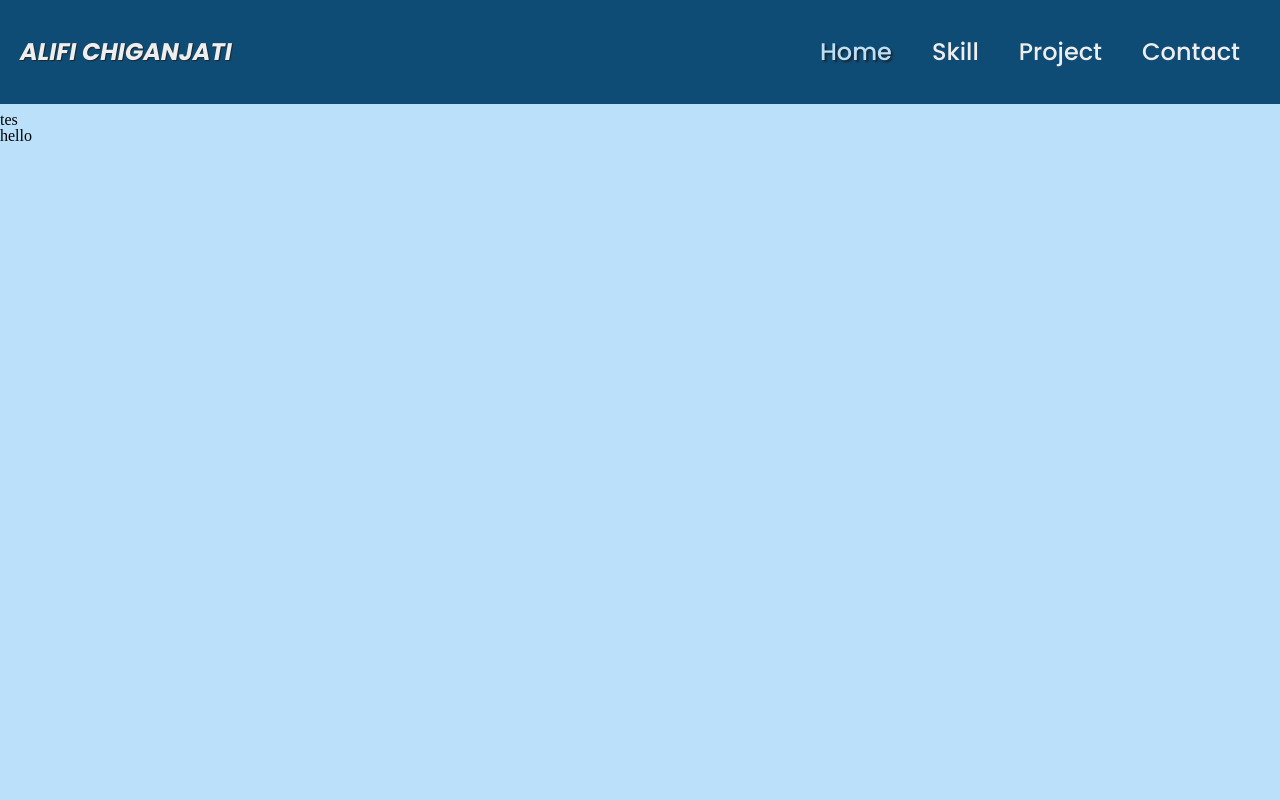
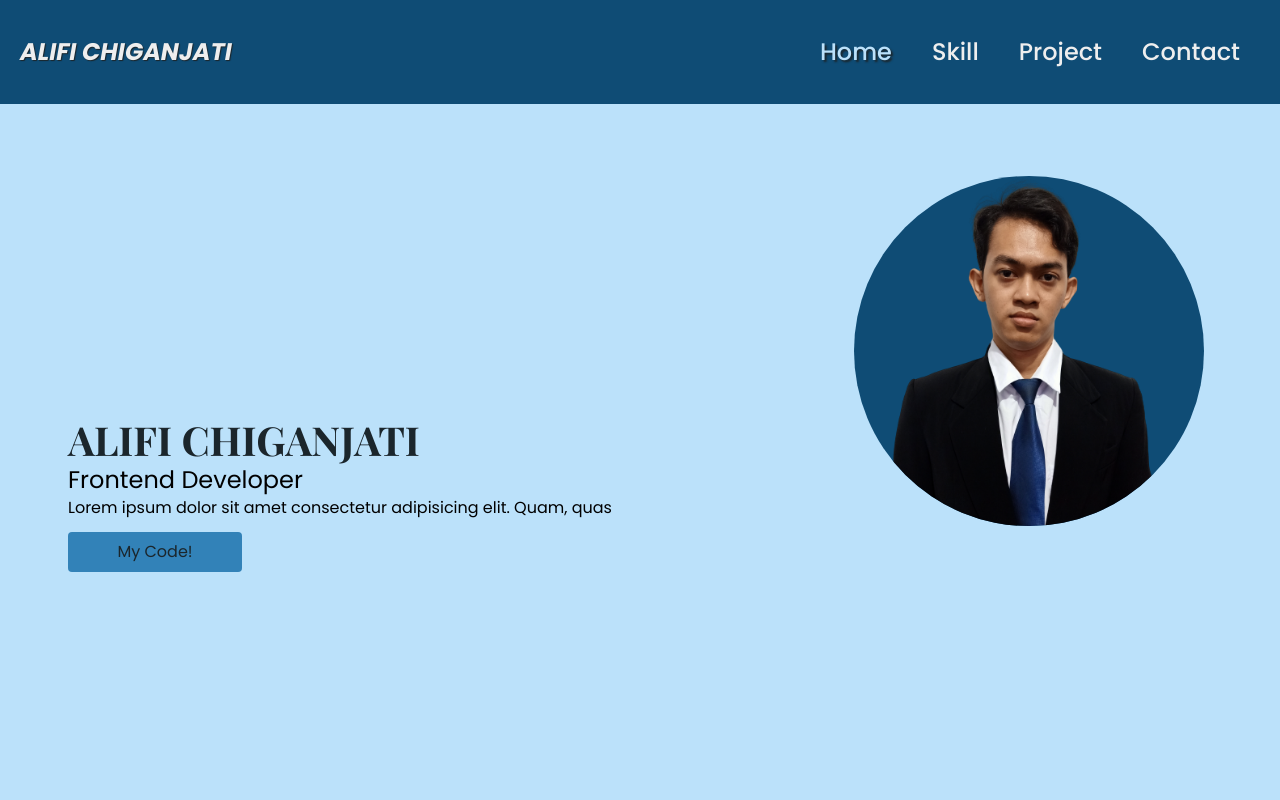
Before and after one commit to AlifiChiganjati/idCamp, a plain HTML site: page index.html in a window 1280 px wide. Shown: the top 800 px of the page. Drawn offline with nearby package versions, Linux system fonts and the light colour scheme.

Commit message:
feat: add hero section

```diff
--- a/css/global.css
+++ b/css/global.css
@@ -1,10 +1,12 @@
 @import url("https://fonts.googleapis.com/css2?family=Poppins:ital,wght@0,300;0,400;0,500;0,600;0,700;1,300;1,400;1,500;1,600;1,700&display=swap");
-
+@import url("https://fonts.googleapis.com/css2?family=Playfair+Display:wght@400;500;600;700&display=swap");
 /* import another css */
 @import url("./sections/navbar.css");
+@import url("./sections/hero.css");
 
 :root {
   --poppins: "Poppins", sans-serif;
+  --play-fair: "Playfair Display", serif;
   --dark: #1b262c;
   --white: #eee;
   --primary: #3282b8;
@@ -157,7 +159,7 @@ a {
 }
 
 main {
-  padding-top: 7rem;
+  padding: 6rem 4px 0;
 }
 
 main section {
--- /dev/null
+++ b/css/sections/hero.css
@@ -0,0 +1,235 @@
+.hero {
+  height: auto;
+  width: 100vw;
+  display: flex;
+  flex-direction: column;
+}
+
+.hero-content__container {
+  display: flex;
+  justify-content: center;
+  flex-direction: column;
+  padding: 2rem 4rem;
+}
+
+.hero-content__name {
+  font-size: 1.5rem;
+  text-transform: uppercase;
+  font-weight: 700;
+  font-family: var(--play-fair);
+  color: var(--dark);
+  margin-bottom: 0.5rem;
+}
+
+.hero-content__job {
+  font-family: var(--poppins);
+  font-size: 24px;
+  text-transform: capitalize;
+}
+
+.hero-content__about {
+  font-size: 16px;
+  font-family: var(--poppins);
+  margin-top: 8px;
+}
+
+.hero-content__btn {
+  border: none;
+  text-transform: capitalize;
+  padding: 12px;
+  margin-top: 1rem;
+  width: 150px;
+  border-radius: 4px;
+  background-color: var(--primary);
+  color: var(--dark);
+  font-family: var(--poppins);
+  cursor: pointer;
+  display: flex;
+  justify-content: center;
+  align-items: center;
+}
+
+.hero-content__btn:hover {
+  background: var(--secondary);
+  color: var(--white);
+}
+
+.hero-profile__container {
+  width: 250px;
+  height: 250px;
+  background-color: var(--secondary);
+  display: flex;
+  justify-content: center;
+  align-items: center;
+  border-radius: 50%;
+  overflow: hidden;
+  margin: 1rem 4rem;
+}
+
+.hero-profile__img {
+  width: 100%;
+  height: 100%;
+  background-size: cover;
+  object-fit: cover;
+  scale: 1;
+}
+
+/* laptop and desktop */
+@media screen and (min-width: 640px) {
+  .hero {
+    height: auto;
+    width: 100vw;
+    display: flex;
+    justify-content: space-between;
+    flex-direction: column;
+  }
+
+  .hero-content__container {
+    display: flex;
+    justify-content: center;
+    flex-direction: column;
+    padding: 0 4rem;
+  }
+
+  .hero-content__name {
+    font-size: 2.5rem;
+    text-transform: uppercase;
+    font-weight: 700;
+    font-family: var(--play-fair);
+    color: var(--dark);
+    margin-bottom: 0.5rem;
+  }
+
+  .hero-content__job {
+    font-family: var(--poppins);
+    font-size: 24px;
+    text-transform: capitalize;
+  }
+
+  .hero-content__about {
+    font-size: 16px;
+    font-family: var(--poppins);
+    margin-top: 8px;
+  }
+
+  .hero-content__btn {
+    border: none;
+    text-transform: capitalize;
+    padding: 12px;
+    margin-top: 1rem;
+    width: 150px;
+    border-radius: 4px;
+    background-color: var(--primary);
+    color: var(--dark);
+    font-family: var(--poppins);
+    cursor: pointer;
+    display: flex;
+    justify-content: center;
+    align-items: center;
+  }
+
+  .hero-content__btn:hover {
+    background: var(--secondary);
+    color: var(--white);
+  }
+
+  .hero-profile__container {
+    width: 350px;
+    height: 350px;
+    background-color: var(--secondary);
+    display: flex;
+    justify-content: center;
+    align-items: center;
+    border-radius: 50%;
+    overflow: hidden;
+    margin: 5rem;
+  }
+
+  .hero-profile__img {
+    width: 100%;
+    height: 100%;
+    background-size: cover;
+    object-fit: cover;
+    scale: 1;
+  }
+}
+
+/* laptop and desktop */
+@media screen and (min-width: 1024px) {
+  .hero {
+    height: 100vh;
+    width: 100vw;
+    display: flex;
+    justify-content: space-between;
+    flex-direction: row;
+  }
+
+  .hero-content__container {
+    display: flex;
+    justify-content: center;
+    flex-direction: column;
+    padding: 0 4rem;
+  }
+
+  .hero-content__name {
+    font-size: 2.5rem;
+    text-transform: uppercase;
+    font-weight: 700;
+    font-family: var(--play-fair);
+    color: var(--dark);
+    margin-bottom: 0.5rem;
+  }
+
+  .hero-content__job {
+    font-family: var(--poppins);
+    font-size: 24px;
+    text-transform: capitalize;
+  }
+
+  .hero-content__about {
+    font-size: 16px;
+    font-family: var(--poppins);
+    margin-top: 8px;
+  }
+
+  .hero-content__btn {
+    border: none;
+    text-transform: capitalize;
+    padding: 12px;
+    margin-top: 1rem;
+    width: 150px;
+    border-radius: 4px;
+    background-color: var(--primary);
+    color: var(--dark);
+    font-family: var(--poppins);
+    cursor: pointer;
+    display: flex;
+    justify-content: center;
+    align-items: center;
+  }
+
+  .hero-content__btn:hover {
+    background: var(--secondary);
+    color: var(--white);
+  }
+
+  .hero-profile__container {
+    width: 350px;
+    height: 350px;
+    background-color: var(--secondary);
+    display: flex;
+    justify-content: center;
+    align-items: center;
+    border-radius: 50%;
+    overflow: hidden;
+    margin: 5rem;
+  }
+
+  .hero-profile__img {
+    width: 100%;
+    height: 100%;
+    background-size: cover;
+    object-fit: cover;
+    scale: 1;
+  }
+}
--- a/css/sections/navbar.css
+++ b/css/sections/navbar.css
@@ -9,6 +9,7 @@
   background-color: var(--secondary);
   position: fixed;
   top: 0;
+  z-index: 10;
 }
 
 .navbar-container {
--- a/index.html
+++ b/index.html
@@ -28,12 +28,15 @@
   <!-- main start -->
     <main>
       <!-- hero section start -->
-<section id="home">
-  <article>
-   tes
+<section id="home" class="hero">
+  <article class="hero-content__container">
+   <h1 class="hero-content__name">alifi chiganjati</h1>
+   <p class="hero-content__job">frontend developer</p>
+   <p class="hero-content__about">Lorem ipsum dolor sit amet consectetur adipisicing elit. Quam, quas</p>
+          <a href="https://github.com/AlifiChiganjati/idCamp.git" class="hero-content__btn" target="_blank">my code!</a>
   </article>
-        <aside>
-         <h1>hello</h1>
+        <aside class="hero-profile__container">
+          <div><img src="./assets/images/Hero.png" alt="hero_img" class="hero-profile__img"></div>
         </aside>
 </section>
 <section id="skill">
```
Also changed, not shown: assets/images/Hero.png (added).
